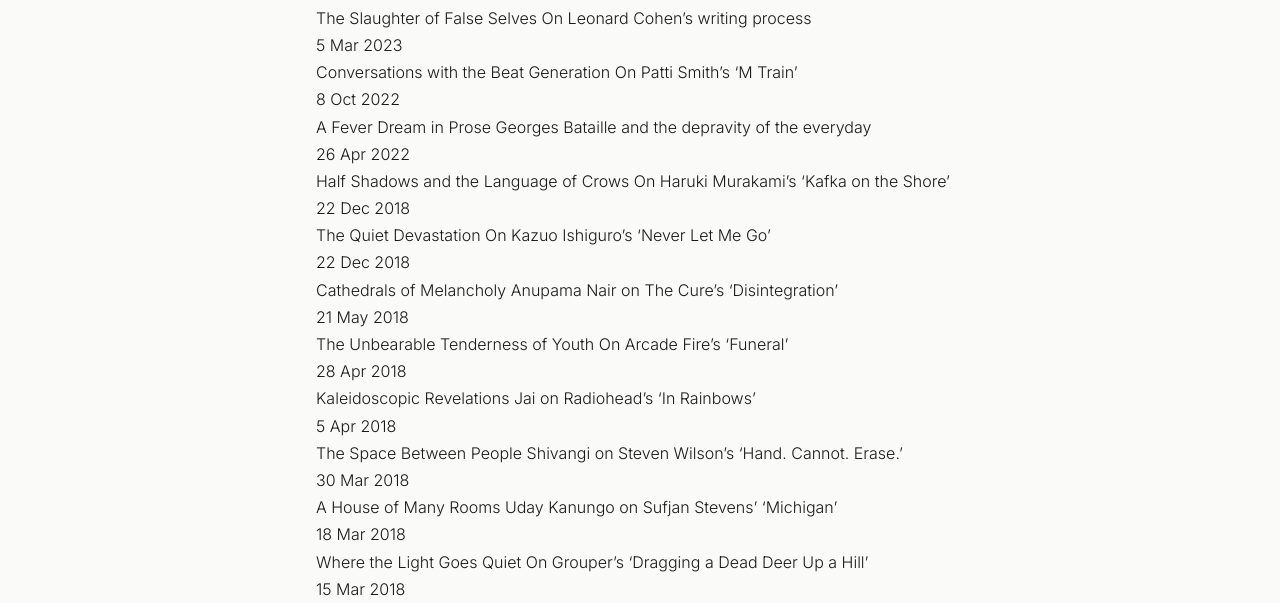
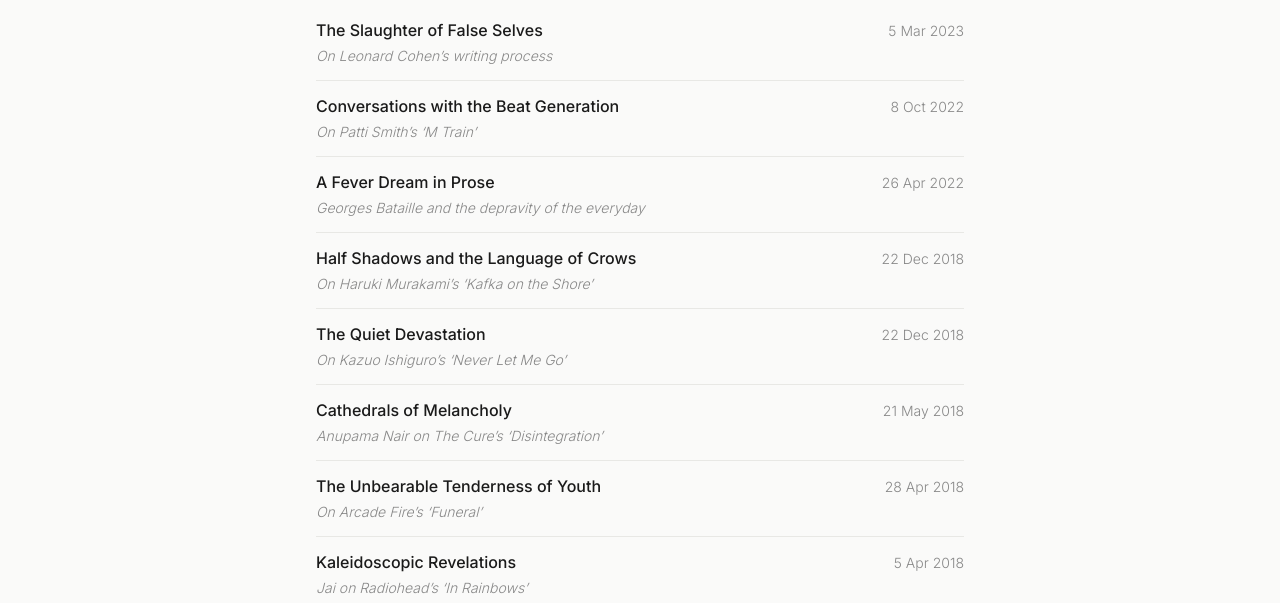
Before and after one commit to quantockhills/tkafka, an Astro site: page /writing/hallelucinating in a window 1280 px wide. Shown: the part 194-797 px from the top of the page. Built offline with nearby package versions, Linux system fonts and the light colour scheme; Astro itself is replaced by a stand-in of ours.

Commit message:
Fix folder listing styles: bold title + italic desc, bigger folder icon

```diff
--- a/src/pages/writing/[...slug].astro
+++ b/src/pages/writing/[...slug].astro
@@ -58,6 +58,53 @@ const folderPosts = type === 'folder'
   )
 }
 
+<style>
+  .post-list {
+    display: flex;
+    flex-direction: column;
+  }
+
+  .post-item {
+    display: flex;
+    justify-content: space-between;
+    align-items: baseline;
+    padding: var(--space-3) 0;
+    border-bottom: 1px solid var(--color-border);
+    transition: opacity var(--transition);
+    gap: var(--space-4);
+    text-decoration: none;
+    color: inherit;
+  }
+
+  .post-item:hover {
+    opacity: 0.6;
+  }
+
+  .post-item-info {
+    display: flex;
+    flex-direction: column;
+  }
+
+  .post-item-title {
+    font-size: var(--text-base);
+    font-weight: 500;
+  }
+
+  .post-item-desc {
+    font-size: var(--text-sm);
+    font-weight: 300;
+    color: var(--color-text-muted);
+    font-style: italic;
+  }
+
+  .post-item-date {
+    font-size: var(--text-sm);
+    font-weight: 300;
+    color: var(--color-text-muted);
+    white-space: nowrap;
+  }
+</style>
+
 {
   type === 'post' && Content && (
     <PostLayout title={post!.data.title} description={post!.data.description} date={post!.data.date} tags={post!.data.tags} collection="writing">
```
Also changed, not shown: src/pages/writing/index.astro (+6 -6 lines).
